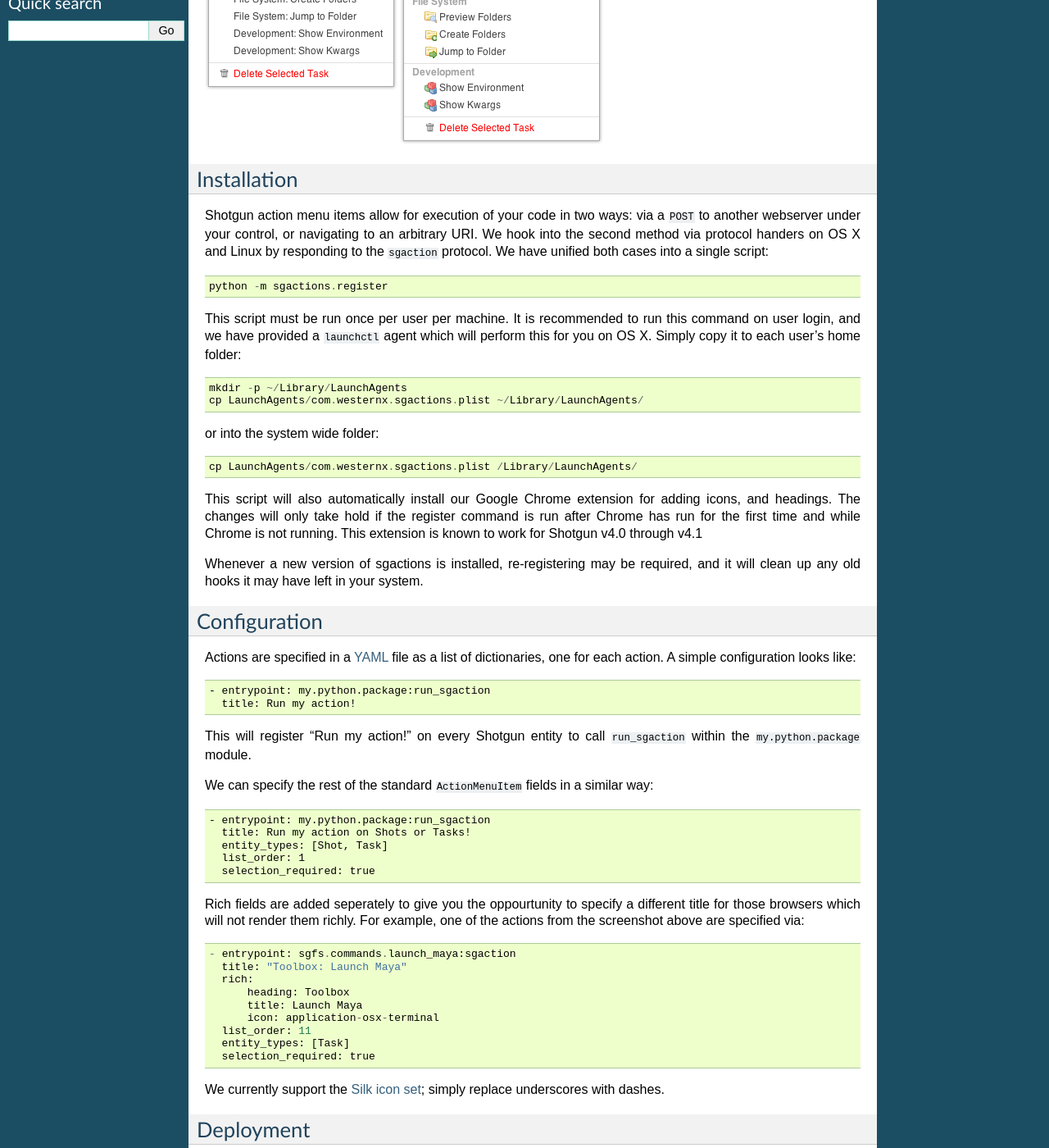
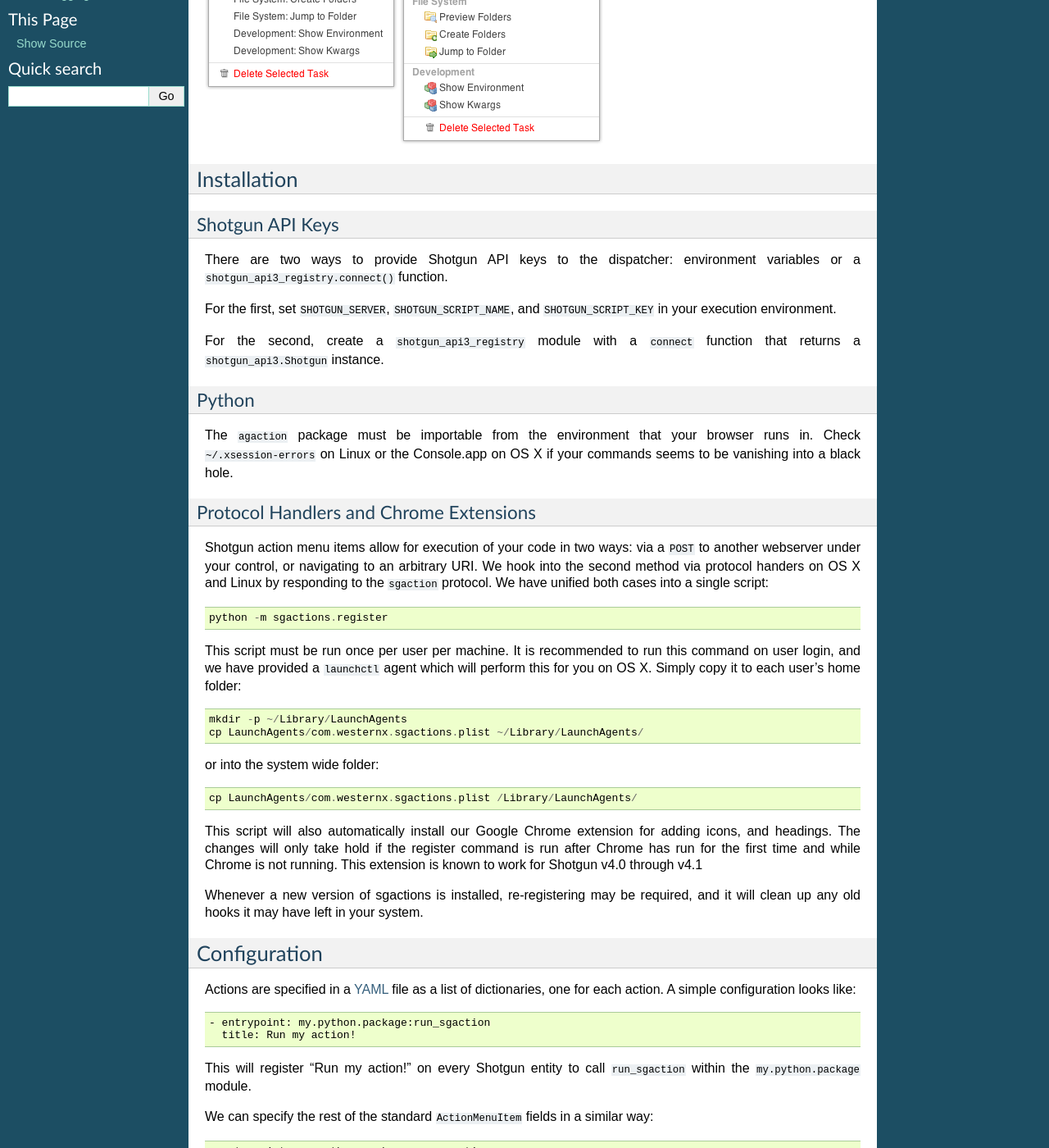
Before and after one commit to vfxetc/sgactions, a Sphinx documentation site: the page built from docs/index.rst, in a window 1280 px wide and 1400 px high, scrolled down 317 px. Shown: the whole window at 82% size. Built offline with Sphinx 7.4.7, drawn with Linux system fonts in a browser that asks for light colours; some of the changed text lies outside the part shown.

```diff
--- a/TODO.txt
+++ b/TODO.txt
@@ -1,5 +1,3 @@
-
-- Stub for people without shotgun_api3_registry.
 
 - Logging via `logging` instead of via stdout.
 
--- a/docs/index.rst
+++ b/docs/index.rst
@@ -10,6 +10,28 @@ This Python package is a wrapper around ``ActionMenuItems`` in `Shotgun <http://
 
 Installation
 ------------
+
+Shotgun API Keys
+^^^^^^^^^^^^^^^^
+
+There are two ways to provide Shotgun API keys to the dispatcher: environment
+variables or a ``shotgun_api3_registry.connect()`` function.
+
+For the first, set ``SHOTGUN_SERVER``, ``SHOTGUN_SCRIPT_NAME``, and
+``SHOTGUN_SCRIPT_KEY`` in your execution environment.
+
+For the second, create a ``shotgun_api3_registry`` module with a ``connect``
+function that returns a ``shotgun_api3.Shotgun`` instance.
+
+
+Python
+^^^^^^
+
+The ``agaction`` package must be importable from the environment that your browser runs in. Check ``~/.xsession-errors`` on Linux or the Console.app on OS X if your commands seems to be vanishing into a black hole.
+
+
+Protocol Handlers and Chrome Extensions
+^^^^^^^^^^^^^^^^^^^^^^^^^^^^^^^^^^^^^^^
 
 Shotgun action menu items allow for execution of your code in two ways: via a ``POST`` to another webserver under your control, or navigating to an arbitrary URI. We hook into the second method via protocol handers on OS X and Linux by responding to the ``sgaction`` protocol. We have unified both cases into a single script::
 
@@ -47,7 +69,16 @@ We can specify the rest of the standard ``ActionMenuItem`` fields in a similar w
       list_order: 1
       selection_required: true
 
-Rich fields are added seperately to give you the oppourtunity to specify a different title for those browsers which will not render them richly. For example, one of the actions from the screenshot above are specified via::
+A special title syntax will also be interpreted by the browser plugin in order to
+create headings and icons. For example, one of the actions from the screenshot above are specified via::
+
+    - entrypoint: sgfs.commands.launch_maya:sgaction
+      title: "Toolbox / Launch Maya [application-osx-terminal]"
+      list_order: 11
+      entity_types: [Task]
+      selection_required: true
+
+These rich fields may be added seperately to give you the oppourtunity to specify a different title for those browsers which will not render them richly. ::
 
     - entrypoint: sgfs.commands.launch_maya:sgaction
       title: "Toolbox: Launch Maya"
--- a/setup.py
+++ b/setup.py
@@ -2,7 +2,7 @@ from distutils.core import setup
 
 setup(
     name='sgactions',
-    version='0.1-dev',
+    version='1.0.0',
     description='Shotgun ActionMenuItem enrichment.',
     url='http://github.com/westernx/sgactions',
 
@@ -11,6 +11,10 @@ setup(
     author='Mike Boers',
     author_email='sgactions@mikeboers.com',
     license='BSD-3',
+
+    install_requires='''
+        pyyaml
+    ''',
 
     classifiers=[
         'Intended Audience :: Developers',
```
Also changed, not shown: README.md (+2 -0 lines), 1 other file.
